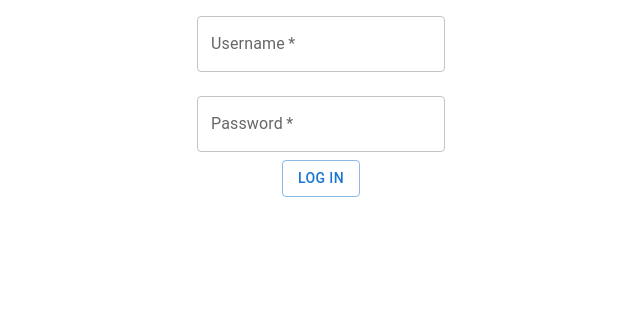
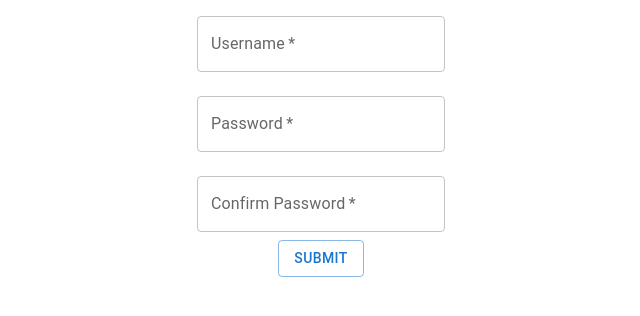
Before and after one commit to Omar-Shueb/WorldBankFrontend, a React (Create React App) app in the folder worldbank/: page /register in a window 1280 px wide. Shown: the top 316 px of the page, without its empty margins (319-959 px from the left). Built offline with nearby package versions, Linux system fonts and the light colour scheme.

Commit message:
Set up basic react routing

```diff
--- a/worldbank/package.json
+++ b/worldbank/package.json
@@ -11,6 +11,7 @@
     "@testing-library/user-event": "^13.5.0",
     "react": "^17.0.2",
     "react-dom": "^17.0.2",
+    "react-router-dom": "5.3.0",
     "react-scripts": "5.0.0",
     "web-vitals": "^2.1.4"
   },
--- a/worldbank/src/App.js
+++ b/worldbank/src/App.js
@@ -1,11 +1,27 @@
 import "./App.css";
+import {
+  BrowserRouter as Router,
+  Switch,
+  Route,
+  Redirect,
+} from "react-router-dom";
 import LogInPage from "./Components/LogInPage/LogInPage";
-import Register from "./Components/RegisterPage/RegisterPage.js";
+import RegisterPage from "./Components/RegisterPage/RegisterPage.js";
 
 function App() {
   return (
     <div className="App">
-      <LogInPage />
+      <Router>
+        <Switch>
+          <Route path="/login">
+            <LogInPage />
+          </Route>
+          <Route path="/register">
+            <RegisterPage />
+          </Route>
+          <Redirect from="/" to="/login" />
+        </Switch>
+      </Router>
     </div>
   );
 }
--- a/worldbank/src/Components/RegisterPage/RegisterPage.js
+++ b/worldbank/src/Components/RegisterPage/RegisterPage.js
@@ -9,9 +9,13 @@ class RegisterPage extends React.Component {
     confirmInput: "",
     error: "",
   };
+  networking = new Networking();
 
   onInputChange = (event) => {
-    if (event.target.id === "passwordInput" || event.target.id === "confirmInput") {
+    if (
+      event.target.id === "passwordInput" ||
+      event.target.id === "confirmInput"
+    ) {
       this.setState({ error: "" });
     }
     this.setState({ [event.target.id]: event.target.value });
@@ -19,13 +23,12 @@ class RegisterPage extends React.Component {
 
   onFormSubmit = (event) => {
     event.preventDefault();
-    if (this.state.passwordInput !== this.state.confirmInput) {
-      this.setState({ error: "Passwords don't match!" });
-    } else {
-      const networking = new Networking();
-
-      networking.postNewUser(this.state.usernameInput, this.state.passwordInput);
-    }
+    this.state.passwordInput !== this.state.confirmInput
+      ? this.setState({ error: "Passwords don't match!" })
+      : this.networking.postNewUser(
+          this.state.usernameInput,
+          this.state.passwordInput
+        );
   };
 
   getRegisterForm = () => {
```
Also changed, not shown: 1 other file (tests, documents, lock files or other folders).
